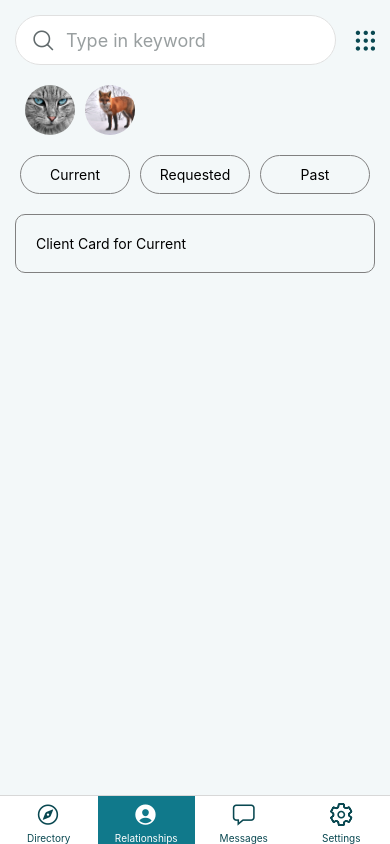
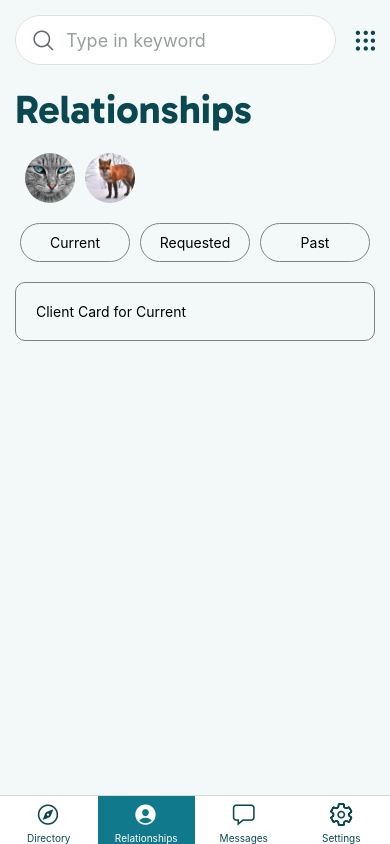
Before and after one commit to Valyria-Studios/geo_browser_app, a React Native app in the folder App/: screen /Relationships in a window 390 px wide. Built offline with nearby package versions, Linux system fonts and the light colour scheme.

Commit message:
Created Relationship Text Title

```diff
--- a/App/screens/Relationships.js
+++ b/App/screens/Relationships.js
@@ -53,6 +53,9 @@ const RelationshipPage = () => {
         </View>
 
         {/* Favorite People Section */}
+        <View style={styles.relationshipsContainer}>
+          <Text style={styles.relationships}>Relationships</Text>
+        </View>
         <View style={styles.favoriteContainer}>
           <ScrollView horizontal={true}>
             <Image
@@ -151,8 +154,18 @@ const styles = StyleSheet.create({
     paddingLeft: 20,
   },
 
+  relationshipsContainer: {
+    marginVertical: 20,
+  },
+
+  relationships: {
+    fontSize: 40,
+    color: "#094851",
+    fontFamily: "gabarito-bold",
+  },
+
   favoriteContainer: {
-    marginVertical: 20,
+    marginBottom: 20,
   },
 
   profileIcon: {
```
